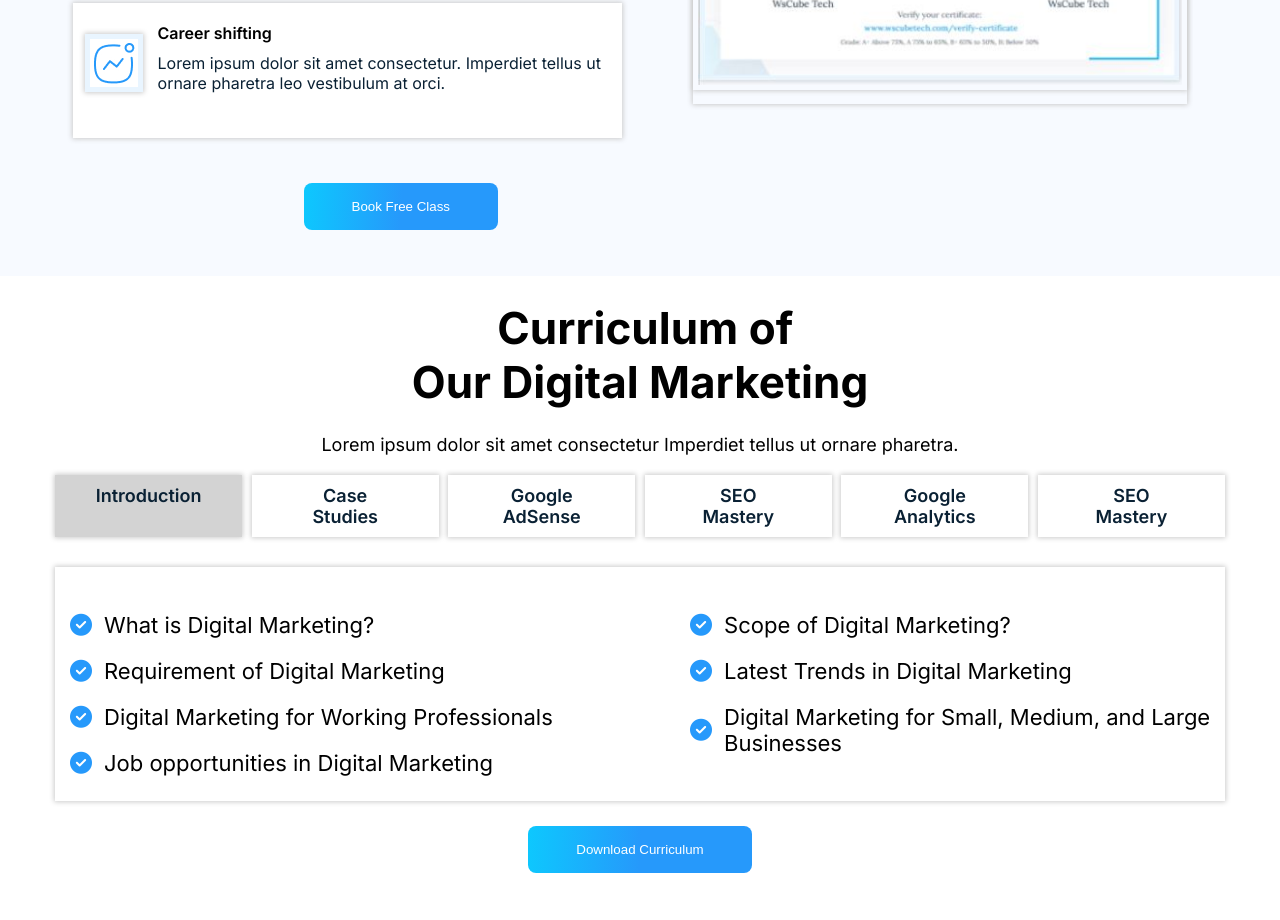
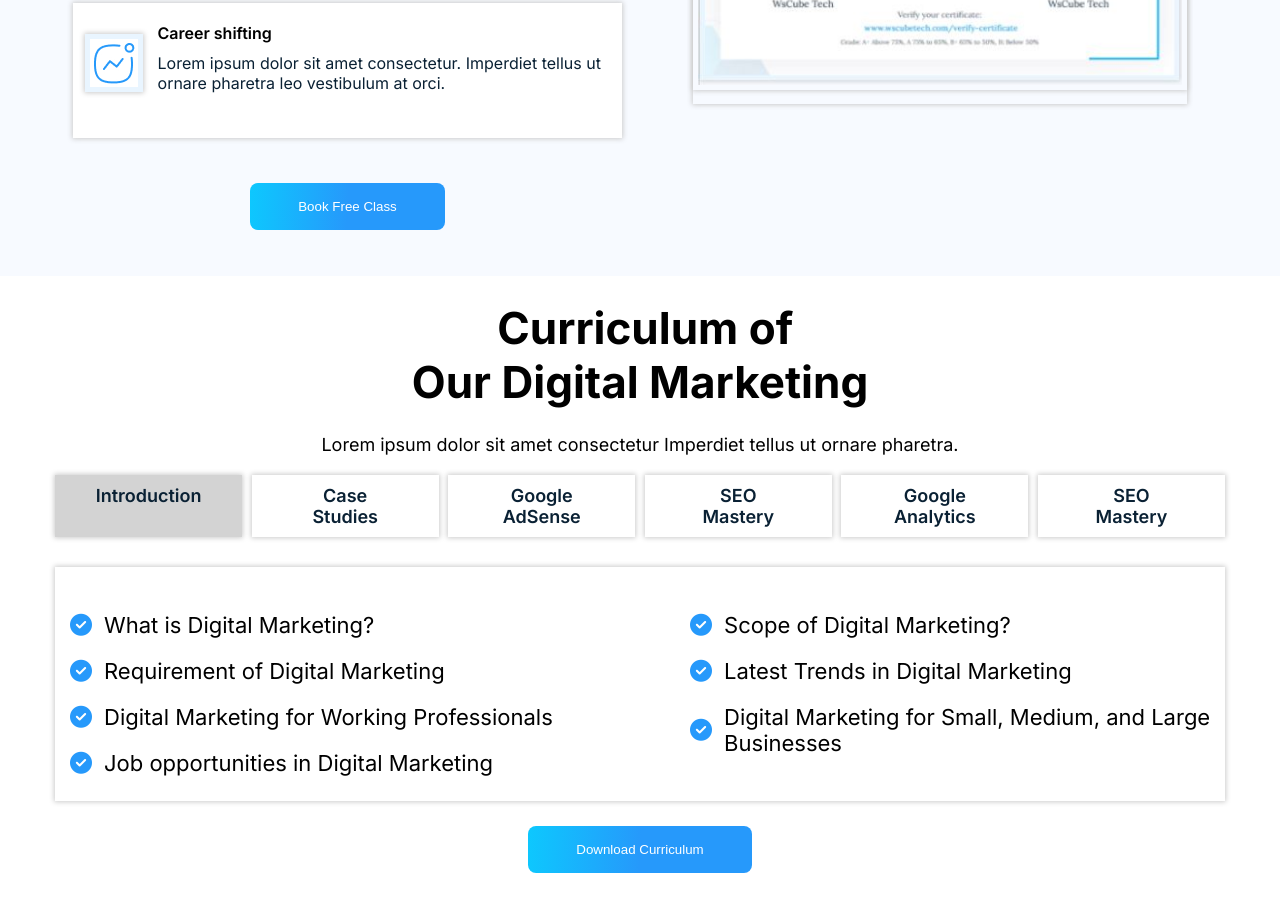
Before and after one commit to somumanik/Figma_Project, a plain HTML site: page index.html in a window 1280 px wide. Shown: the part 2230-3150 px from the top of the page. Drawn offline with Linux system fonts and the light colour scheme.

Commit message:
changesnew

```diff
--- a/css/media.css
+++ b/css/media.css
@@ -120,12 +120,7 @@
         text-align: center;
     }
 
-    .main5midcontentleft>button {
-        margin-left: 60px;
-        /* align-items: center; */
-    }
-
-    .main5midcontentright {
+   .main5midcontentright {
         margin-top: 25px;
         margin-bottom: 0px;
         padding-bottom: 0px;
@@ -135,6 +130,7 @@
         flex-direction: column;
         margin: 1.5%;
     }
+
 
     .main6mid h3
     {
--- a/css/style.css
+++ b/css/style.css
@@ -386,7 +386,6 @@ figure img {
     font-weight: 400;
     text-align: justify;
 }
-
 /*  CAREER OPTIONS COURSE PART END */
 
 
@@ -448,8 +447,11 @@ figure img {
     background: linear-gradient(93.77deg, #0ACEFE -6.36%, #2699FB 50.16%);
     border-radius: 8px;
     border-image-source: linear-gradient(93.77deg, #0ACEFE -6.36%, #2699FB 50.16%);
-    margin-left: 42%;
 
+
+}
+.main5midcontentleft .btn{
+    text-align: center;
 }
 
 .main5content {
--- a/index.html
+++ b/index.html
@@ -187,7 +187,7 @@
             </div>
         </div>
     </section>
-    <!-- End Career Options Course -->
+    <!-- End Top Career Options Course -->
 
     <section class="main5">
         <div class="main5mid">
@@ -219,7 +219,7 @@
                             orci.</p>
                     </div>
                 </div>
-                <button>Book Free Class</button>
+                <div class="btn"><button>Book Free Class</button></div>
             </div>
             <div class="main5midcontentright">
                 <div class="dotimage">
@@ -289,6 +289,7 @@
         </div>
     </section>
     <!-- End Curriculum of Digital -->
+
     <section class="main7">
         <div class="main7mid">
             <h4>Why Learn Digital Marketing</h4>
@@ -337,6 +338,7 @@
         </div>
     </section>
     <!-- End Why Learn Digital Marketing -->
+
     <section class="main8">
         <div class="main8mid">
             <h3>What Our Students <span>Are Saying!</span></h3>
```
Also changed, not shown: 1 other file.
